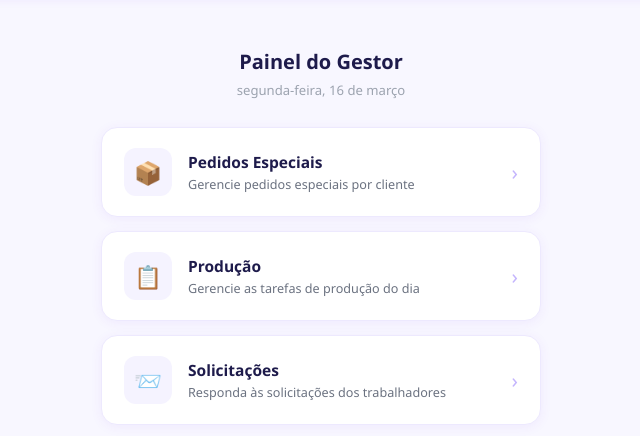
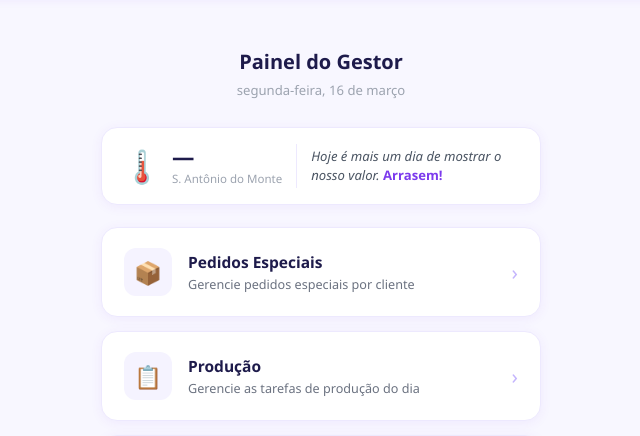
Before and after one commit to fogospiromax/controledeprodu-o, a Flask app: template templates/admin_hub.html in a window 1280 px wide. Shown: the part 69-505 px from the top of the page, without its empty margins (319-959 px from the left). Run offline with Flask 3, Linux system fonts and the light colour scheme; the template is opened without the code that fills it, so the values that code supplies are empty; some libraries are stand-ins or nearby versions.

Commit message:
Update admin_hub.html

```diff
--- a/templates/admin_hub.html
+++ b/templates/admin_hub.html
@@ -77,6 +77,20 @@ header {
 }
 .app-footer a { color: #7c3aed; text-decoration: none; font-weight: 600; }
 .app-footer a:hover { text-decoration: underline; }
+
+/* ── Info Card (clima + mensagem) ── */
+.info-card {
+  background: white; border-radius: 16px; padding: 16px 20px;
+  box-shadow: 0 2px 12px rgba(124,58,237,0.07); border: 1.5px solid #ede9fe;
+  margin-bottom: 22px; display: flex; align-items: center; gap: 14px;
+}
+.weather-block { display: flex; align-items: center; gap: 10px; flex-shrink: 0; }
+.weather-icon { font-size: 2rem; line-height: 1; }
+.weather-temp { font-size: 1.4rem; font-weight: 800; color: #1e1b4b; line-height: 1; }
+.weather-desc { font-size: 0.72rem; color: #9ca3af; margin-top: 2px; }
+.info-divider { width: 1px; height: 44px; background: #ede9fe; flex-shrink: 0; }
+.daily-msg { font-size: 0.82rem; color: #4b5563; font-style: italic; line-height: 1.45; flex: 1; }
+.daily-msg strong { color: #7c3aed; font-style: normal; }
 </style>
 </head>
 <body>
@@ -98,6 +112,18 @@ header {
 <div class="container">
   <div class="hub-title">Painel do Gestor</div>
   <div class="hub-date" id="hubDate"></div>
+
+  <div class="info-card">
+    <div class="weather-block">
+      <div class="weather-icon" id="wxIcon">⏳</div>
+      <div>
+        <div class="weather-temp" id="wxTemp">—</div>
+        <div class="weather-desc" id="wxDesc">carregando…</div>
+      </div>
+    </div>
+    <div class="info-divider"></div>
+    <div class="daily-msg" id="dailyMsg">…</div>
+  </div>
 
   <div class="modules">
 
@@ -148,6 +174,81 @@ header {
   const opts = { weekday: 'long', day: 'numeric', month: 'long' };
   document.getElementById('hubDate').textContent = d.toLocaleDateString('pt-BR', opts);
 })();
+
+const MSGS = [
+  "Cada peça que você faz com capricho é o resultado de um time unido. <strong>Bom trabalho!</strong>",
+  "Segurança em primeiro lugar — e depois, muita qualidade. <strong>Que seja um ótimo dia!</strong>",
+  "Seu esforço move a Piromax. <strong>Obrigado por estar aqui hoje!</strong>",
+  "Trabalho bem feito é a nossa maior conquista. <strong>Vamos nessa!</strong>",
+  "Cada detalhe importa. <strong>Continue caprichando!</strong>",
+  "Time unido, resultado garantido. <strong>Bom dia, equipe!</strong>",
+  "A qualidade começa nas suas mãos. <strong>Mostre do que você é capaz!</strong>",
+  "Mais um dia de conquistas pela frente. <strong>Foco e determinação!</strong>",
+  "Você faz parte de algo maior. <strong>Orgulho de trabalhar com vocês!</strong>",
+  "Cada produto entregue é uma vitória nossa. <strong>Vamos com tudo!</strong>",
+  "O cuidado que você coloca no trabalho faz toda a diferença. <strong>Excelente dia!</strong>",
+  "Juntos somos mais fortes. <strong>Bora produzir!</strong>",
+  "Dedicação gera resultados. <strong>A Piromax agradece!</strong>",
+  "Hoje é mais um dia de mostrar o nosso valor. <strong>Arrasem!</strong>",
+  "Com segurança e qualidade, a gente vai longe. <strong>Bom dia!</strong>",
+  "Seu trabalho faz a diferença para muitas famílias. <strong>Obrigado!</strong>",
+  "A excelência é construída dia a dia. <strong>Continue assim!</strong>",
+  "Trabalho com orgulho é trabalho bem feito. <strong>Vamos nessa!</strong>",
+  "Que o dia seja produtivo e seguro para todos! <strong>Bom trabalho!</strong>",
+  "A nossa história é feita de pequenas vitórias diárias. <strong>Conte conosco!</strong>",
+  "Cuidar uns dos outros é o que nos torna um time de verdade. <strong>Bom dia!</strong>",
+  "A Piromax tem orgulho de cada um de vocês. <strong>Obrigado pelo empenho!</strong>",
+  "Qualidade não acontece por acaso — é fruto do seu empenho. <strong>Parabéns!</strong>",
+  "Segurança é responsabilidade de todos. <strong>Cuide-se e cuide do colega!</strong>",
+  "Hoje é um novo começo. <strong>Aproveite cada momento!</strong>",
+  "O seu melhor é o que a gente espera — e você sempre entrega! <strong>Valeu!</strong>",
+  "Trabalho com alegria rende muito mais. <strong>Bom humor e produção!</strong>",
+  "Você é peça fundamental da nossa equipe. <strong>Bom dia!</strong>",
+  "Cada segundo de atenção evita um acidente. <strong>Fique seguro!</strong>",
+  "A semana vai ser ótima porque vocês estão aqui. <strong>Vamos juntos!</strong>",
+  "Seu esforço de hoje é o resultado de amanhã. <strong>Persista!</strong>",
+];
+(function() {
+  const dayOfYear = Math.floor((Date.now() - new Date(new Date().getFullYear(),0,0)) / 86400000);
+  document.getElementById('dailyMsg').innerHTML = MSGS[dayOfYear % MSGS.length];
+})();
+
+const WX_CODES = {
+  0:'☀️',1:'🌤️',2:'⛅',3:'☁️',
+  45:'🌫️',48:'🌫️',
+  51:'🌦️',53:'🌦️',55:'🌧️',
+  61:'🌧️',63:'🌧️',65:'🌧️',
+  71:'🌨️',73:'🌨️',75:'🌨️',77:'🌨️',
+  80:'🌦️',81:'🌧️',82:'⛈️',
+  85:'🌨️',86:'🌨️',
+  95:'⛈️',96:'⛈️',99:'⛈️',
+};
+const WX_DESC = {
+  0:'Céu limpo',1:'Principalmente limpo',2:'Parcialmente nublado',3:'Nublado',
+  45:'Neblina',48:'Neblina',
+  51:'Garoa leve',53:'Garoa',55:'Garoa forte',
+  61:'Chuva leve',63:'Chuva',65:'Chuva forte',
+  71:'Neve leve',73:'Neve',75:'Neve forte',77:'Granizo',
+  80:'Pancadas leves',81:'Pancadas',82:'Pancadas fortes',
+  85:'Neve leve',86:'Neve forte',
+  95:'Trovoada',96:'Trovoada c/ granizo',99:'Trovoada forte',
+};
+(async function() {
+  try {
+    const url = 'https://api.open-meteo.com/v1/forecast?latitude=-20.085&longitude=-45.284&current=temperature_2m,weathercode&timezone=America%2FSao_Paulo';
+    const r = await fetch(url);
+    const data = await r.json();
+    const temp = Math.round(data.current.temperature_2m);
+    const code = data.current.weathercode;
+    document.getElementById('wxIcon').textContent = WX_CODES[code] || '🌡️';
+    document.getElementById('wxTemp').textContent = temp + '°C';
+    document.getElementById('wxDesc').textContent = WX_DESC[code] || 'S. Antônio do Monte';
+  } catch(e) {
+    document.getElementById('wxIcon').textContent = '🌡️';
+    document.getElementById('wxTemp').textContent = '—';
+    document.getElementById('wxDesc').textContent = 'S. Antônio do Monte';
+  }
+})();
 </script>
 </body>
 </html>
```
